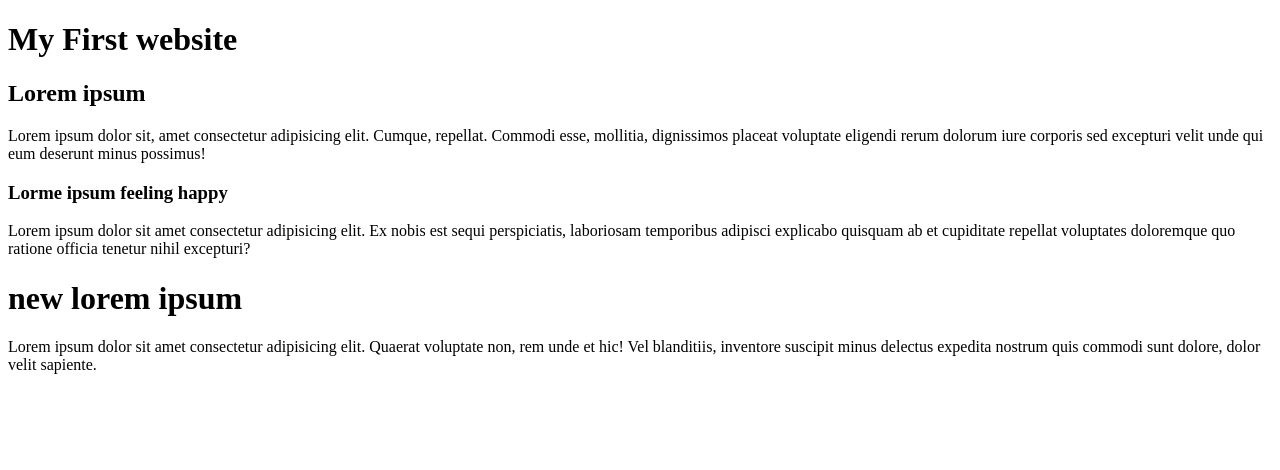
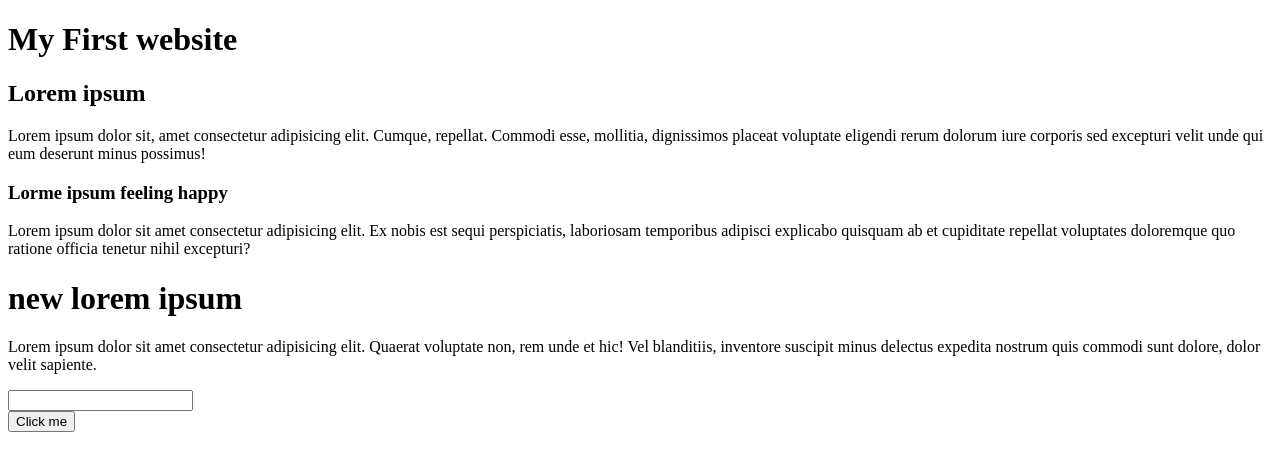
Before and after one commit to mdnurhossain2858/my-first-website, a plain HTML site: page index.html in a window 1280 px wide. Drawn offline with Linux system fonts and the light colour scheme.

Commit message:
done adding button

```diff
--- a/index.html
+++ b/index.html
@@ -13,5 +13,8 @@
     <p>Lorem ipsum dolor sit amet consectetur adipisicing elit. Ex nobis est sequi perspiciatis, laboriosam temporibus adipisci explicabo quisquam ab et cupiditate repellat voluptates doloremque quo ratione officia tenetur nihil excepturi?</p>
     <h1>new lorem ipsum</h1>
     <p>Lorem ipsum dolor sit amet consectetur adipisicing elit. Quaerat voluptate non, rem unde et hic! Vel blanditiis, inventore suscipit minus delectus expedita nostrum quis commodi sunt dolore, dolor velit sapiente.</p>
+    <input type="text" name="" id="">
+    <br>
+    <button>Click me</button>
 </body>
 </html>
```
